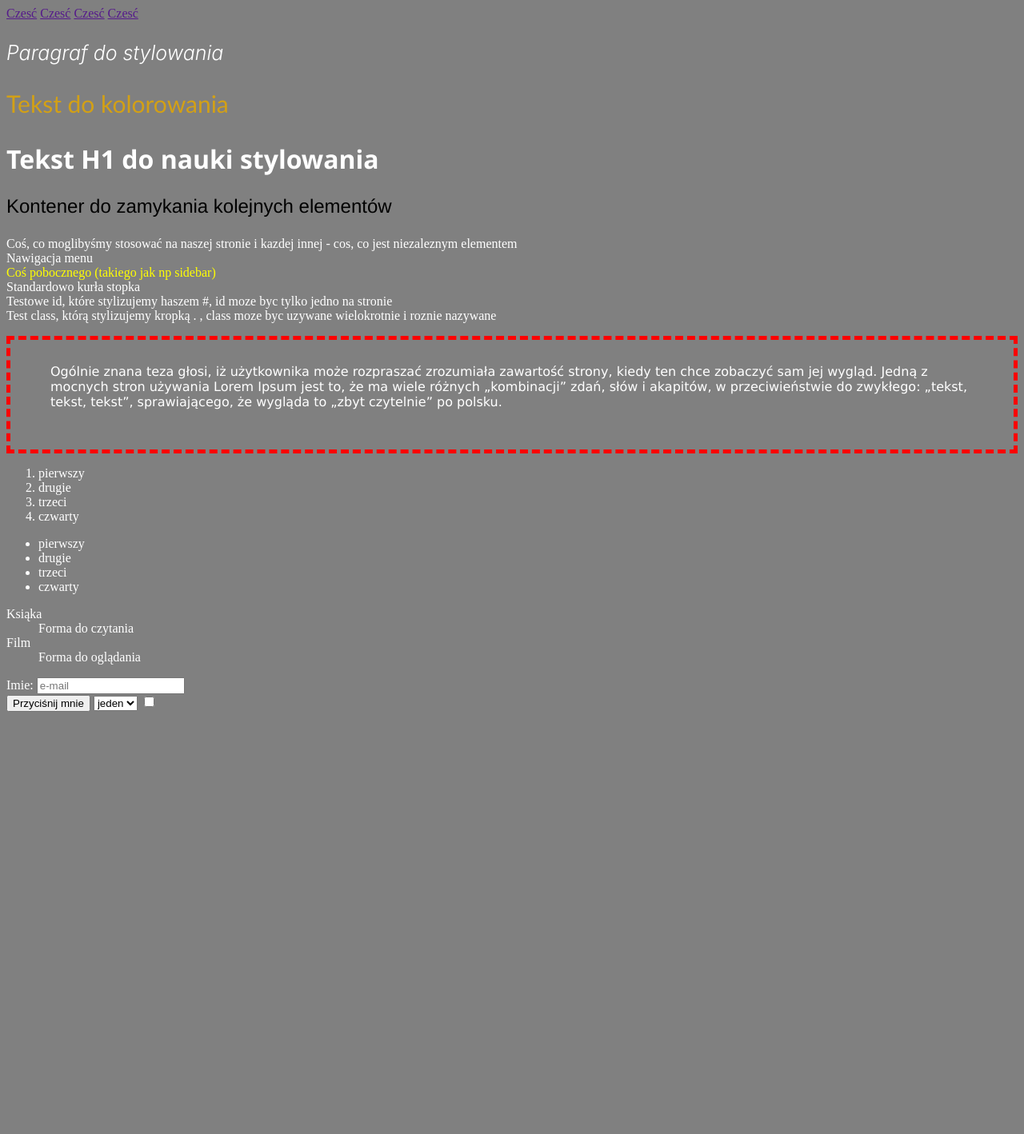
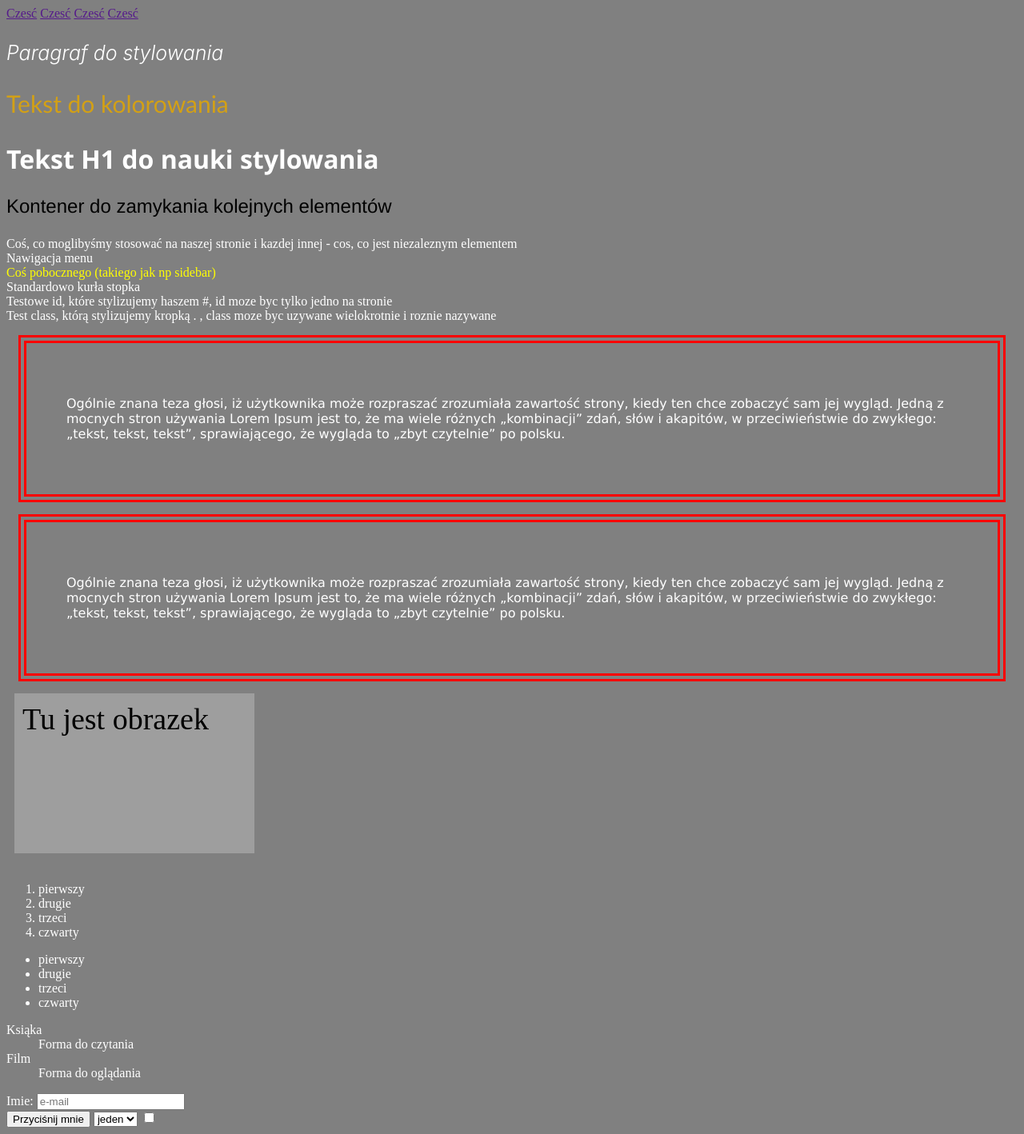
Before and after one commit to kacperwalter/code-notes, a PHP site: page /notatki.html in a window 1280 px wide. Shown: the whole page at 80% size. Before the commit the page ends 889 px from the top, so only its background shows below. Run offline with PHP 8.4, Linux system fonts and the light colour scheme; grey boxes are pictures that could not be loaded.

Commit message:
rozmiar i pozycja

```diff
--- a/HTML/notatki.html
+++ b/HTML/notatki.html
@@ -61,9 +61,21 @@
         Test class, którą stylizujemy kropką . , class moze byc uzywane wielokrotnie i roznie nazywane
     </div>
 
-        <p class="text1">
+    <div class="text1">
+        <p>
             Ogólnie znana teza głosi, iż użytkownika może rozpraszać zrozumiała zawartość strony, kiedy ten chce zobaczyć sam jej wygląd. Jedną z mocnych stron używania Lorem Ipsum jest to, że ma wiele różnych „kombinacji” zdań, słów i akapitów, w przeciwieństwie do zwykłego: „tekst, tekst, tekst”, sprawiającego, że wygląda to „zbyt czytelnie” po polsku.
         </p>
+    </div>
+
+    <div class="text2">
+        <p>
+            Ogólnie znana teza głosi, iż użytkownika może rozpraszać zrozumiała zawartość strony, kiedy ten chce zobaczyć sam jej wygląd. Jedną z mocnych stron używania Lorem Ipsum jest to, że ma wiele różnych „kombinacji” zdań, słów i akapitów, w przeciwieństwie do zwykłego: „tekst, tekst, tekst”, sprawiającego, że wygląda to „zbyt czytelnie” po polsku.
+        </p>
+    </div>
+
+
+    <p class="background_image">Tu jest obrazek</p>
+
 
     <!-- Listy -->
     <ol>
--- a/HTML/style.css
+++ b/HTML/style.css
@@ -66,11 +66,38 @@ h2 {
 
 .text1 {
     font-family: 'Lucida Sans', 'Lucida Sans Regular', 'Lucida Grande', 'Lucida Sans Unicode', Geneva, Verdana, sans-serif;
-    border: 5px red;
-    border-style: dashed;
-    padding: 30px 50px 50px 50px; /* odpycha od wewnątrz */
+    border: 10px red;
+    border-style: double;
+    padding: 50px 50px 50px 50px; /* odpycha od wewnątrz */
     /* argumenty w padding: 1 argument odpowiada góra i dół, 2 argument odpowiada za lewwo i prawo */
     /* padding - jesli uzyjemy 4 argumentow, to kazdy odpowiada za jedną stronę (zaczynając od góry, zgodnie z ruchami wskazówek zegara */
 
-    margin 15px; /* odpycha od zewnątrz - przyjmuje takie same wartości jak padding */
+    margin: 15px;  /* odpycha od zewnątrz - przyjmuje takie same wartości jak padding */
 }
+
+
+/* TŁO */
+
+.background_image {
+    margin: 10px;
+    padding: 10px;
+    color: black;
+    font-size: 38px;
+    background-image: url(obrazek1.jpg);
+    background-size: 300px 200px;
+    background-repeat: no-repeat;
+    height: 200px;
+    width: 300px;
+}
+
+
+
+/* ROZMIAR I POZYCJA */
+
+.text2 {
+    font-family: 'Lucida Sans', 'Lucida Sans Regular', 'Lucida Grande', 'Lucida Sans Unicode', Geneva, Verdana, sans-serif;
+    border: 10px red;
+    border-style: double;
+    padding: 50px 50px 50px 50px;
+    margin: 15px;
+}
```
